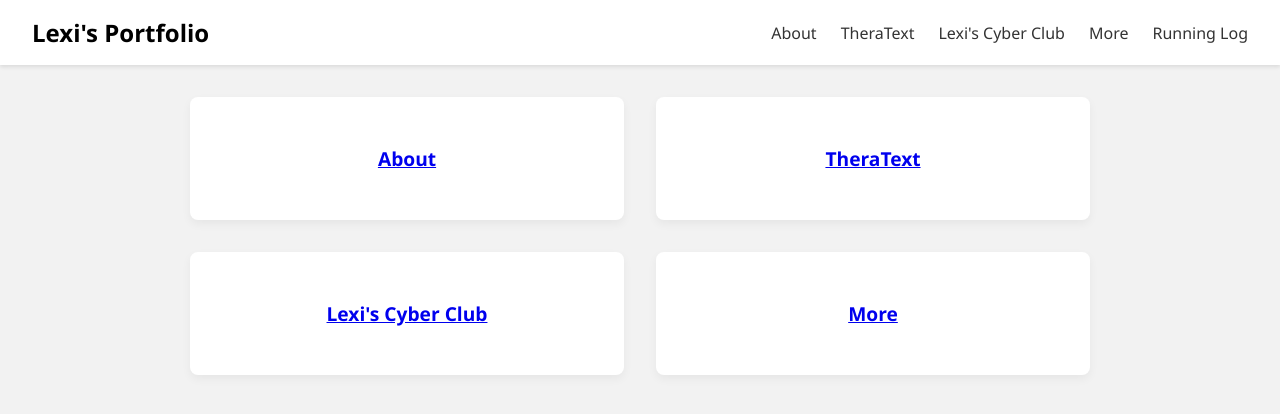
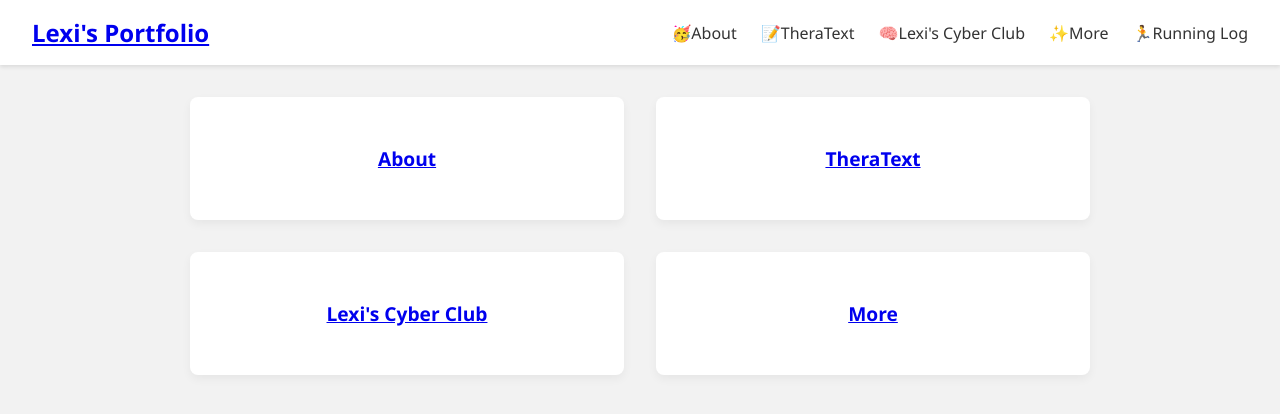
Before and after one commit to alexisbernt/Portfolio, a React (Create React App) app in the folder lexi-portfolio/: page / in a window 1280 px wide. Shown: the top 414 px of the page. Built offline with nearby package versions, Linux system fonts and the light colour scheme.

Commit message:
Updates to NavBar and Link

```diff
--- a/lexi-portfolio/src/Navbar.js
+++ b/lexi-portfolio/src/Navbar.js
@@ -5,13 +5,13 @@ import { Link } from 'react-router-dom';
 function Navbar() {
   return (
     <nav className="navbar">
-      <div className="nav-brand">Lexi's Portfolio</div>
+      <Link to="/" className="nav-brand">Lexi's Portfolio</Link>
       <ul className="nav-links">
-        <li><Link to="/about">About</Link></li>
-        <li><Link to="/theratext">TheraText</Link></li>
-        <li><Link to="/cyberclub">Lexi's Cyber Club</Link></li>
-        <li><Link to="/more">More</Link></li>
-        <li><Link to="/running-log">Running Log</Link></li>
+        <li><Link to="/about">🥳About</Link></li>
+        <li><Link to="/theratext">📝TheraText</Link></li>
+        <li><Link to="/cyberclub">🧠Lexi's Cyber Club</Link></li>
+        <li><Link to="/more">✨More</Link></li>
+        <li><Link to="/running-log">🏃Running Log</Link></li>
       </ul>
     </nav>
   );
```
